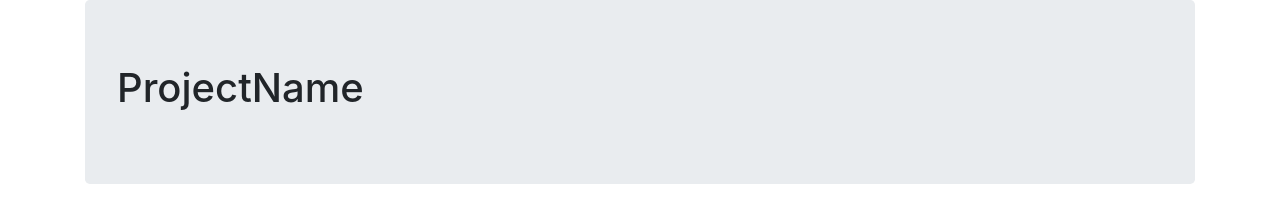
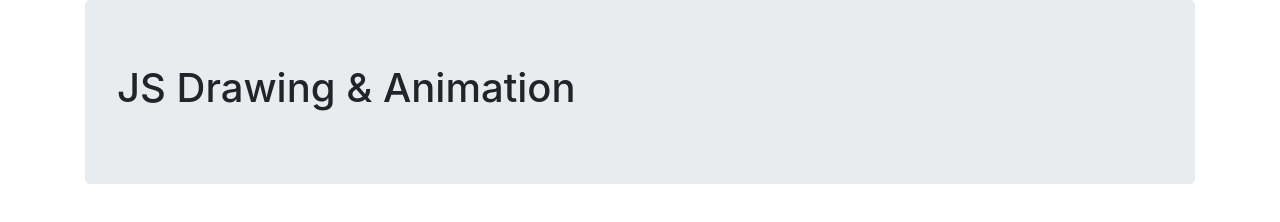
Before and after one commit to MarcLignarius/JS.Shapes, a website built with webpack: page src/index.html in a window 1280 px wide. Built offline with nearby package versions, Linux system fonts and the light colour scheme.

Commit message:
add project title

```diff
--- a/src/index.html
+++ b/src/index.html
@@ -2,12 +2,12 @@
 <html lang="en" dir="ltr">
 <head>
   <meta charset="utf-8">
-  <title>ProjectName</title>
+  <title>JS Drawing & Animation</title>
 </head>
 <body>
   <div class="container">
     <div class="jumbotron">
-      <h1>ProjectName</h1>
+      <h1>JS Drawing & Animation</h1>
     </div>
     <!-- Code goes here -->
   </div>
```
